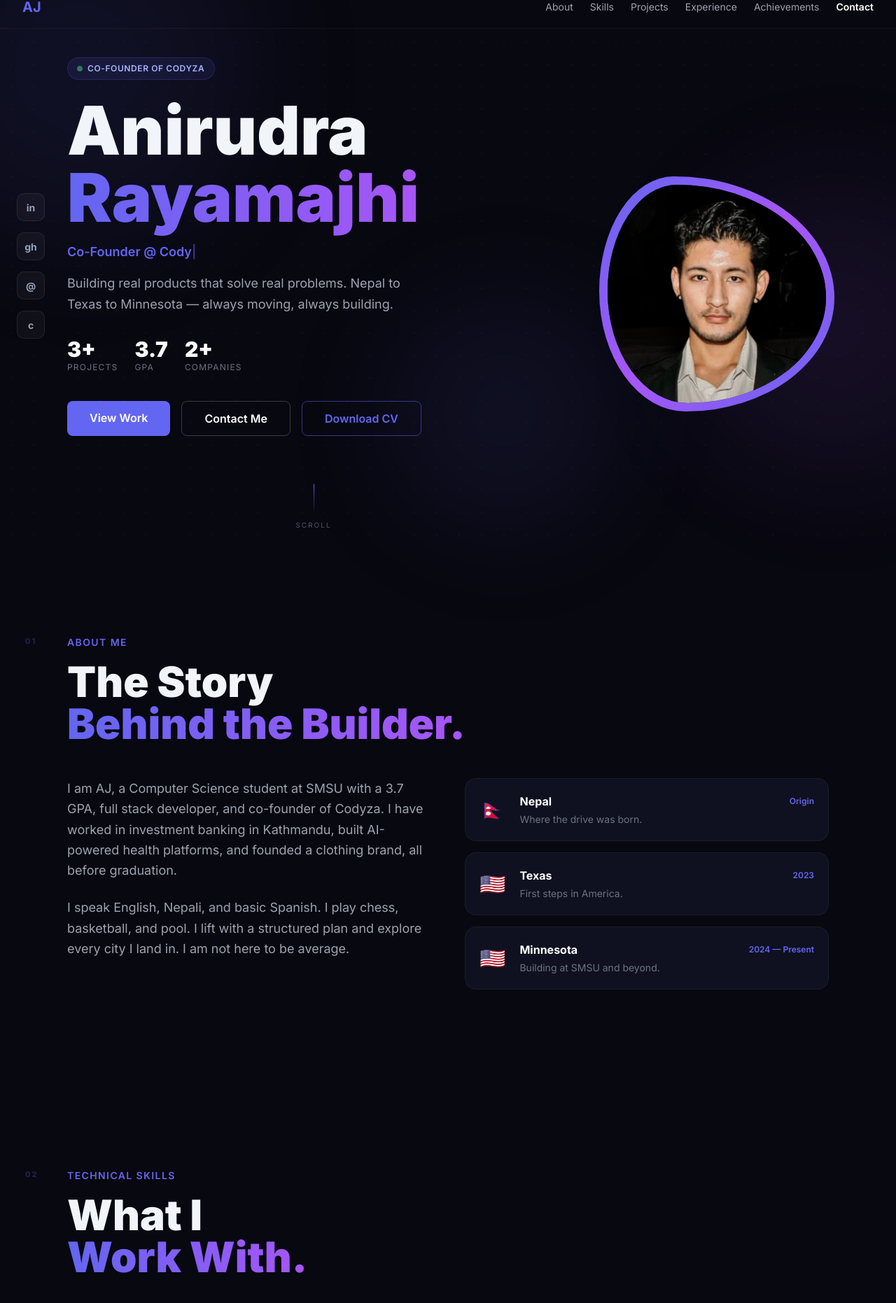
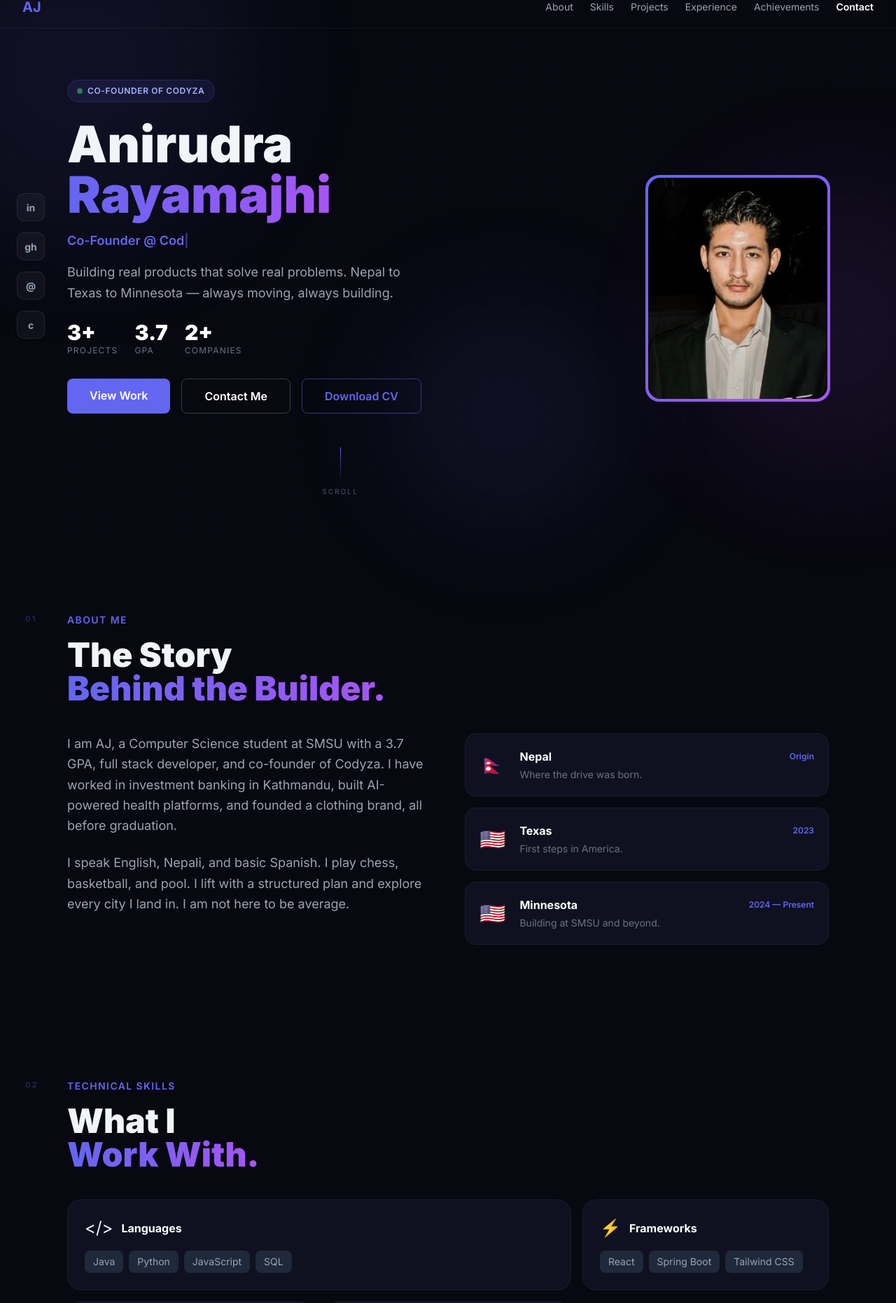
Before and after one commit to rayamajhianirudra-droid/aj-portfolio, a React (Create React App) app: page / in a window 1280 px wide. Shown: the part 20-1882 px from the top of the page at 70% size. Built offline with nearby package versions, Linux system fonts and the light colour scheme.

Commit message:
Fix hero photo, tighten spacing, add Chelsea Academy

```diff
--- a/src/App.css
+++ b/src/App.css
@@ -99,27 +99,25 @@ body {
 
 .photo-wrapper {
   position: relative;
-  width: 320px;
+  width: 260px;
   height: 320px;
 }
 
 .photo-ring {
   position: absolute;
-  inset: -8px;
-  border-radius: 30% 70% 70% 30% / 30% 30% 70% 70%;
-  background: linear-gradient(135deg, #6366F1, #A855F7, #6366F1);
-  animation: morphing 8s ease-in-out infinite;
+  inset: -2px;
+  border-radius: 20px;
+  background: linear-gradient(135deg, #6366F1, #A855F7);
   z-index: 0;
 }
 
 .photo-inner {
   position: absolute;
-  inset: 4px;
-  border-radius: 28% 68% 68% 28% / 28% 28% 68% 68%;
+  inset: 2px;
+  border-radius: 18px;
   overflow: hidden;
   background: #0F1120;
   z-index: 1;
-  animation: morphing 8s ease-in-out infinite;
 }
 
 .photo-inner img {
@@ -127,13 +125,6 @@ body {
   height: 100%;
   object-fit: cover;
   object-position: top;
-}
-
-@keyframes morphing {
-  0%, 100% { border-radius: 30% 70% 70% 30% / 30% 30% 70% 70%; }
-  25% { border-radius: 58% 42% 75% 25% / 76% 46% 54% 24%; }
-  50% { border-radius: 50% 50% 33% 67% / 55% 27% 73% 45%; }
-  75% { border-radius: 33% 67% 58% 42% / 63% 68% 32% 37%; }
 }
 
 .social-sidebar {
@@ -323,6 +314,6 @@ body {
   .social-sidebar { display: none; }
   .bento-grid { grid-template-columns: 1fr; }
   .bento-card.large { grid-column: span 1; }
-  .photo-wrapper { width: 240px; height: 240px; }
+  .photo-wrapper { width: 200px; height: 240px; }
   .section-number { display: none; }
 }
--- a/src/App.js
+++ b/src/App.js
@@ -171,24 +171,25 @@ function App() {
         )}
       </AnimatePresence>
 
-      <section className="min-h-screen flex items-center px-8 md:px-24 pt-20 relative z-10">
-        <motion.div variants={containerVariants} initial="hidden" animate="visible" className="flex flex-col md:flex-row items-center justify-between w-full gap-16">
+      {/* HERO */}
+      <section className="min-h-screen flex items-center px-8 md:px-24 pt-24 pb-8 relative z-10">
+        <motion.div variants={containerVariants} initial="hidden" animate="visible" className="flex flex-col md:flex-row items-center justify-between w-full gap-12">
           <div className="flex-1">
             <motion.div variants={itemVariants} className="badge">
               <span className="badge-dot" />
               CO-FOUNDER OF CODYZA
             </motion.div>
-            <motion.h1 variants={itemVariants} className="text-6xl md:text-8xl font-black leading-none mb-4">
+            <motion.h1 variants={itemVariants} className="text-6xl md:text-7xl font-black leading-none mb-4">
               Anirudra<br />
               <span className="text-transparent bg-clip-text bg-gradient-to-r from-[#6366F1] to-[#A855F7]">Rayamajhi</span>
             </motion.h1>
             <motion.p variants={itemVariants} className="text-[#6366F1] text-lg font-semibold mb-4 h-7">
               {typedText}<span className="animate-pulse">|</span>
             </motion.p>
-            <motion.p variants={itemVariants} className="text-gray-400 text-lg max-w-lg mb-8 leading-relaxed">
+            <motion.p variants={itemVariants} className="text-gray-400 text-lg max-w-lg mb-6 leading-relaxed">
               Building real products that solve real problems. Nepal to Texas to Minnesota — always moving, always building.
             </motion.p>
-            <motion.div variants={itemVariants} className="flex gap-6 mb-10">
+            <motion.div variants={itemVariants} className="flex gap-6 mb-8">
               {[{ value: '3+', label: 'Projects' }, { value: '3.7', label: 'GPA' }, { value: '2+', label: 'Companies' }].map((s) => (
                 <div key={s.label}>
                   <div className="text-3xl font-black text-white">{s.value}</div>
@@ -201,7 +202,7 @@ function App() {
               <a href="#contact" className="border border-white/20 hover:border-white/50 text-white px-8 py-3 rounded-lg font-semibold transition">Contact Me</a>
               <a href="/AJ_Rayamajhi_Resume.pdf" download className="border border-[#6366F1]/50 hover:border-[#6366F1] text-[#6366F1] px-8 py-3 rounded-lg font-semibold transition">Download CV</a>
             </motion.div>
-            <motion.div variants={itemVariants} className="mt-16 scroll-indicator">
+            <motion.div variants={itemVariants} className="mt-12 scroll-indicator">
               <div className="scroll-line" />
               <span>scroll</span>
             </motion.div>
@@ -217,12 +218,13 @@ function App() {
         </motion.div>
       </section>
 
-      <section id="about" className="py-32 px-8 md:px-24 relative z-10">
+      {/* ABOUT */}
+      <section id="about" className="py-24 px-8 md:px-24 relative z-10">
         <div className="relative">
           <span className="section-number">01</span>
           <motion.div variants={containerVariants} initial="hidden" whileInView="visible" viewport={{ once: true }}>
             <motion.p variants={itemVariants} className="text-[#6366F1] text-sm font-semibold tracking-widest uppercase mb-4">About Me</motion.p>
-            <motion.h2 variants={itemVariants} className="text-4xl md:text-6xl font-black mb-12">
+            <motion.h2 variants={itemVariants} className="text-4xl md:text-5xl font-black mb-10">
               The Story<br /><span className="text-transparent bg-clip-text bg-gradient-to-r from-[#6366F1] to-[#A855F7]">Behind the Builder.</span>
             </motion.h2>
             <div className="grid grid-cols-1 md:grid-cols-2 gap-12 items-start">
@@ -257,12 +259,13 @@ function App() {
         </div>
       </section>
 
-      <section id="skills" className="py-32 px-8 md:px-24 relative z-10">
+      {/* SKILLS */}
+      <section id="skills" className="py-24 px-8 md:px-24 relative z-10">
         <div className="relative">
           <span className="section-number">02</span>
           <motion.div variants={containerVariants} initial="hidden" whileInView="visible" viewport={{ once: true }}>
             <motion.p variants={itemVariants} className="text-[#6366F1] text-sm font-semibold tracking-widest uppercase mb-4">Technical Skills</motion.p>
-            <motion.h2 variants={itemVariants} className="text-4xl md:text-6xl font-black mb-12">
+            <motion.h2 variants={itemVariants} className="text-4xl md:text-5xl font-black mb-10">
               What I<br /><span className="text-transparent bg-clip-text bg-gradient-to-r from-[#6366F1] to-[#A855F7]">Work With.</span>
             </motion.h2>
             <motion.div variants={itemVariants} className="bento-grid">
@@ -284,12 +287,13 @@ function App() {
         </div>
       </section>
 
-      <section id="projects" className="py-32 px-8 md:px-24 relative z-10">
+      {/* PROJECTS */}
+      <section id="projects" className="py-24 px-8 md:px-24 relative z-10">
         <div className="relative">
           <span className="section-number">03</span>
           <motion.div variants={containerVariants} initial="hidden" whileInView="visible" viewport={{ once: true }}>
             <motion.p variants={itemVariants} className="text-[#6366F1] text-sm font-semibold tracking-widest uppercase mb-4">My Work</motion.p>
-            <motion.h2 variants={itemVariants} className="text-4xl md:text-6xl font-black mb-12">
+            <motion.h2 variants={itemVariants} className="text-4xl md:text-5xl font-black mb-10">
               Featured<br /><span className="text-transparent bg-clip-text bg-gradient-to-r from-[#6366F1] to-[#A855F7]">Projects.</span>
             </motion.h2>
             <div className="grid grid-cols-1 md:grid-cols-3 gap-6">
@@ -318,12 +322,13 @@ function App() {
         </div>
       </section>
 
-      <section id="experience" className="py-32 px-8 md:px-24 relative z-10">
+      {/* EXPERIENCE */}
+      <section id="experience" className="py-24 px-8 md:px-24 relative z-10">
         <div className="relative">
           <span className="section-number">04</span>
           <motion.div variants={containerVariants} initial="hidden" whileInView="visible" viewport={{ once: true }}>
             <motion.p variants={itemVariants} className="text-[#6366F1] text-sm font-semibold tracking-widest uppercase mb-4">Background</motion.p>
-            <motion.h2 variants={itemVariants} className="text-4xl md:text-6xl font-black mb-16">
+            <motion.h2 variants={itemVariants} className="text-4xl md:text-5xl font-black mb-14">
               Experience &<br /><span className="text-transparent bg-clip-text bg-gradient-to-r from-[#6366F1] to-[#A855F7]">Education.</span>
             </motion.h2>
             <div className="relative">
@@ -353,12 +358,13 @@ function App() {
         </div>
       </section>
 
-      <section id="achievements" className="py-32 px-8 md:px-24 relative z-10">
+      {/* ACHIEVEMENTS */}
+      <section id="achievements" className="py-24 px-8 md:px-24 relative z-10">
         <div className="relative">
           <span className="section-number">05</span>
           <motion.div variants={containerVariants} initial="hidden" whileInView="visible" viewport={{ once: true }}>
             <motion.p variants={itemVariants} className="text-[#6366F1] text-sm font-semibold tracking-widest uppercase mb-4">Highlights</motion.p>
-            <motion.h2 variants={itemVariants} className="text-4xl md:text-6xl font-black mb-12">
+            <motion.h2 variants={itemVariants} className="text-4xl md:text-5xl font-black mb-10">
               Beyond<br /><span className="text-transparent bg-clip-text bg-gradient-to-r from-[#6366F1] to-[#A855F7]">The Code.</span>
             </motion.h2>
             <div className="grid grid-cols-1 md:grid-cols-2 gap-6">
@@ -377,12 +383,13 @@ function App() {
         </div>
       </section>
 
-      <section id="contact" className="py-32 px-8 md:px-24 relative z-10">
+      {/* CONTACT */}
+      <section id="contact" className="py-24 px-8 md:px-24 relative z-10">
         <div className="relative">
           <span className="section-number">06</span>
           <motion.div variants={containerVariants} initial="hidden" whileInView="visible" viewport={{ once: true }}>
             <motion.p variants={itemVariants} className="text-[#6366F1] text-sm font-semibold tracking-widest uppercase mb-4">Get In Touch</motion.p>
-            <motion.h2 variants={itemVariants} className="text-4xl md:text-6xl font-black mb-12">
+            <motion.h2 variants={itemVariants} className="text-4xl md:text-5xl font-black mb-10">
               Let's Build Something<br /><span className="text-transparent bg-clip-text bg-gradient-to-r from-[#6366F1] to-[#A855F7]">Inevitable.</span>
             </motion.h2>
             <div className="grid grid-cols-1 md:grid-cols-2 gap-16">
```
